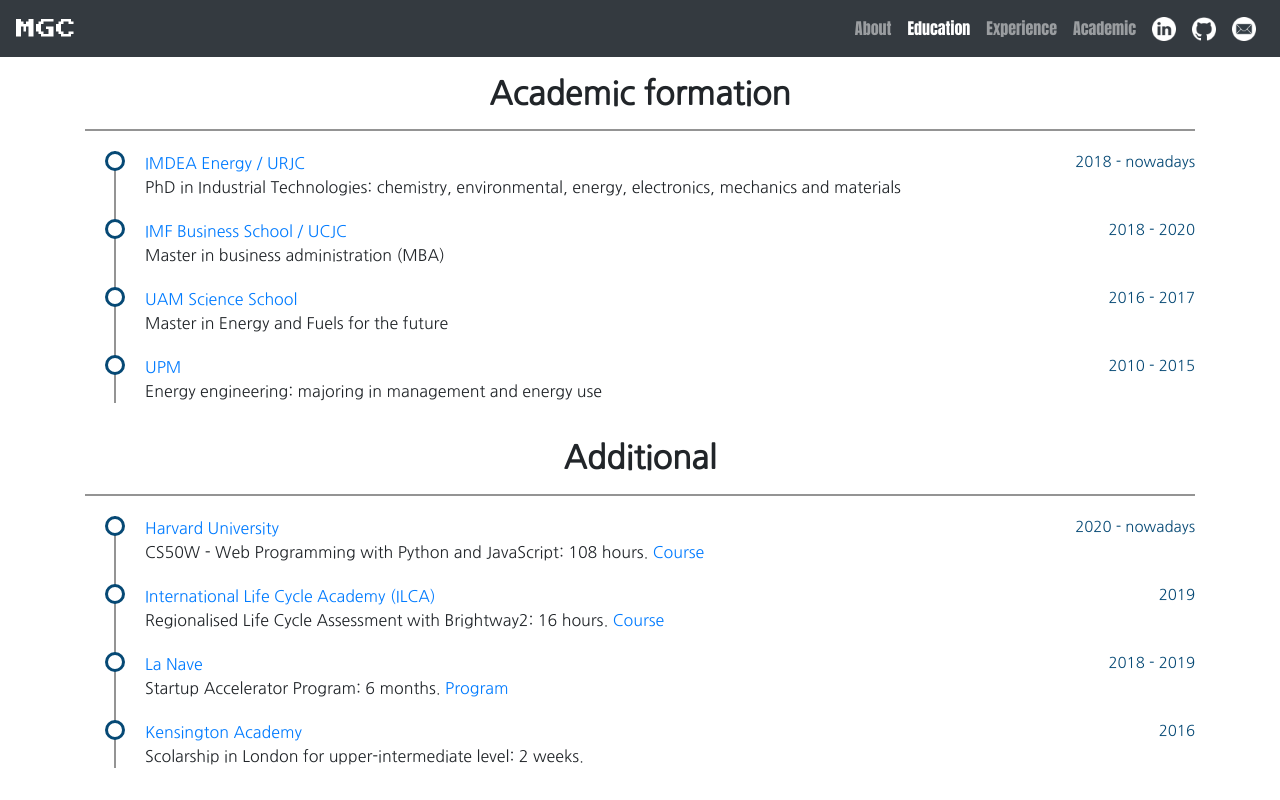
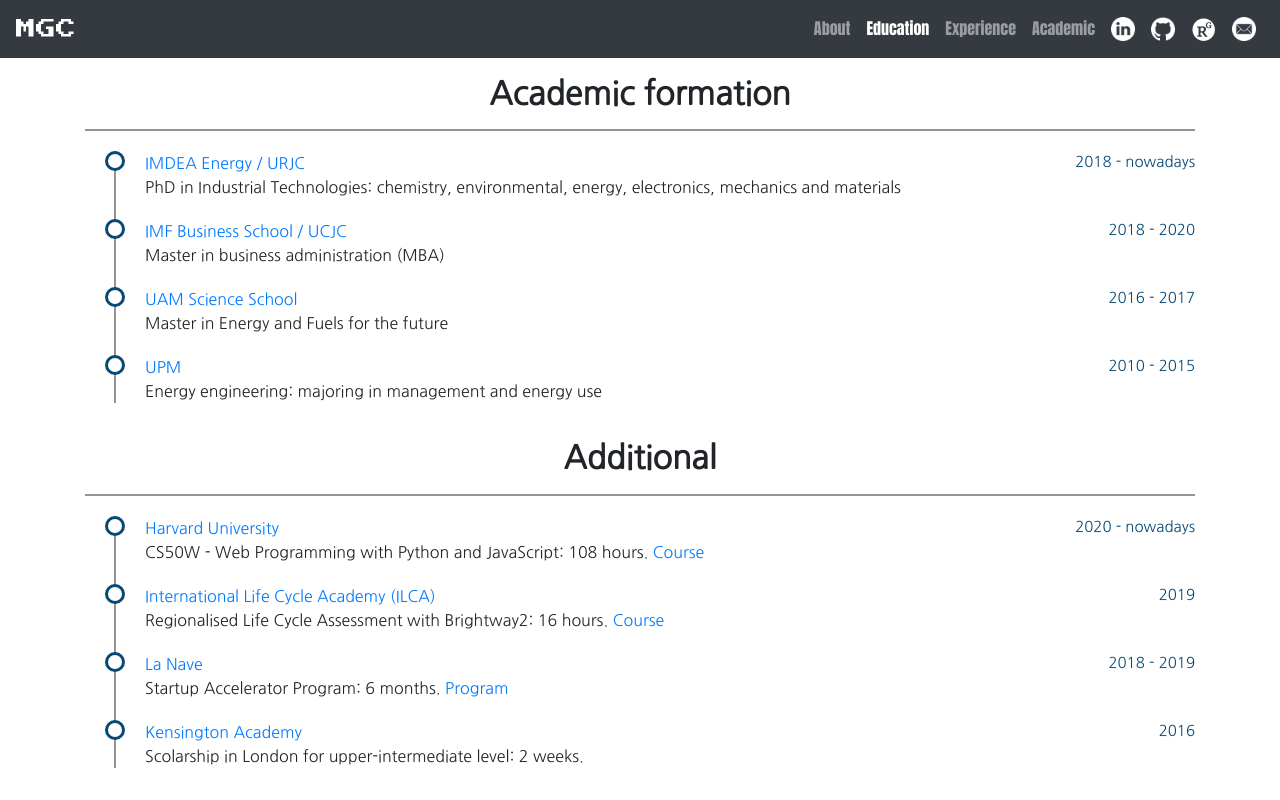
Before and after one commit to Miguel-g-c/Miguel-g-c.github.io, a plain HTML site: page education.html in a window 1280 px wide. Drawn offline with nearby package versions, Linux system fonts and the light colour scheme.

Commit message:
Update education.html

```diff
--- a/education.html
+++ b/education.html
@@ -49,6 +49,9 @@
                     </li>
                     <li class="nav-item">
                         <a href="https://github.com/Miguel-g-c" target="_blank" class="nav-link"><img src="files/github-image.png" height="24"></a>
+                    </li>
+                    <li class="nav-item">
+                        <a href="https://www.researchgate.net/profile/Miguel_Garcia_Casas" target="_blank" class="nav-link"><img src="files/researchgate.png" height="25"></a>
                     </li>
                     <li class="nav-item">
                         <a href="mailto:miguel.g.c.505@gmail.com" target="_blank" class="nav-link"><img src="files/mail.png" height="24"></a>
```
